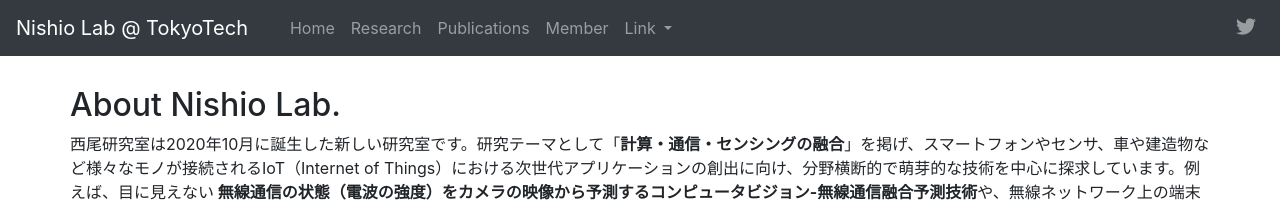
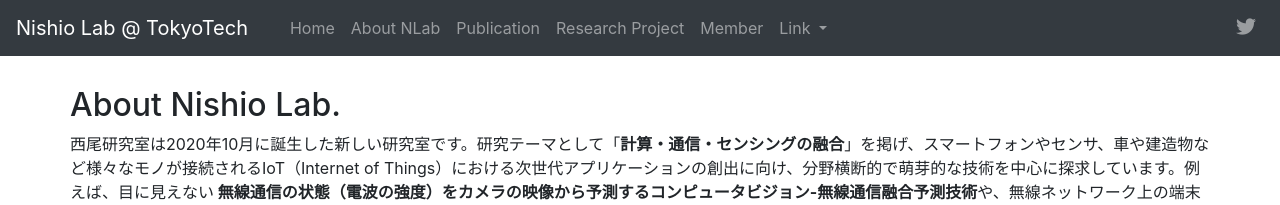
Before and after one commit to nishio-laboratory/nishio-laboratory.github.io, a Jekyll site: the page built from _pages/research.md, in a window 1280 px wide. Shown: the top 205 px of the page. Built offline with Jekyll 4.4.1, drawn with Linux system fonts in a browser that asks for light colours; nearby versions of some CDN libraries.

Commit message:
Make research project

```diff
--- a/_data/navi.yml
+++ b/_data/navi.yml
@@ -1,8 +1,10 @@
 - name: Home
   link: /
-- name: Research
+- name: About NLab
   link: /research
-- name: Publications
+- name: Publication
   link: /publications
+- name: Research Project
+  link: /project
 - name: Member
   link: /member
--- a/_pages/research.md
+++ b/_pages/research.md
@@ -3,7 +3,7 @@ title: "Nishio Lab - Research"
 layout: research
 excerpt: "Nishio Lab -- Research"
 sitemap: false
-permalink: /research/
+permalink: /about/
 ---
 西尾研究室は2020年10月に誕生した新しい研究室です。研究テーマとして「**計算・通信・センシングの融合**」を掲げ、スマートフォンやセンサ、車や建造物など様々なモノが接続されるIoT（Internet of Things）における次世代アプリケーションの創出に向け、分野横断的で萌芽的な技術を中心に探求しています。例えば、目に見えない<b>無線通信の状態（電波の強度）をカメラの映像から予測するコンピュータビジョン-無線通信融合予測技術</b>や、無線ネットワーク上の端末が連携して学習する<b>分散協調機械学習技術</b>、複雑な無線通信環境において通信速度を最大化するように<b>自律的に学習し自己最適化する無線LAN</b>など、これまでにない新しい技術の創出を行います。
 
```
